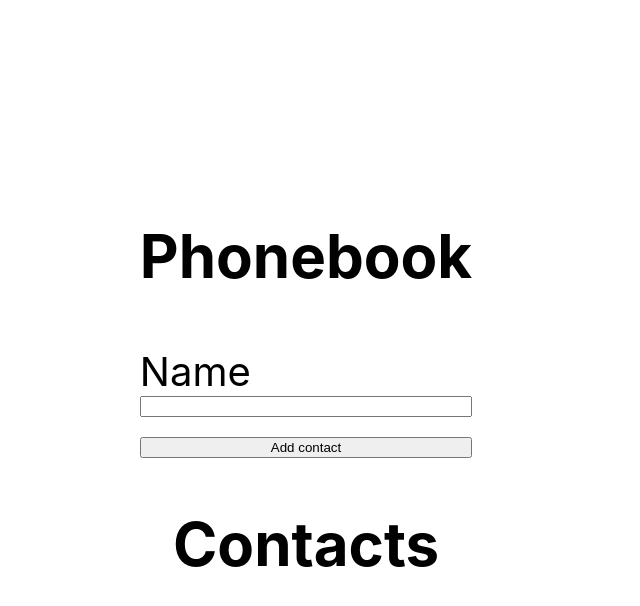
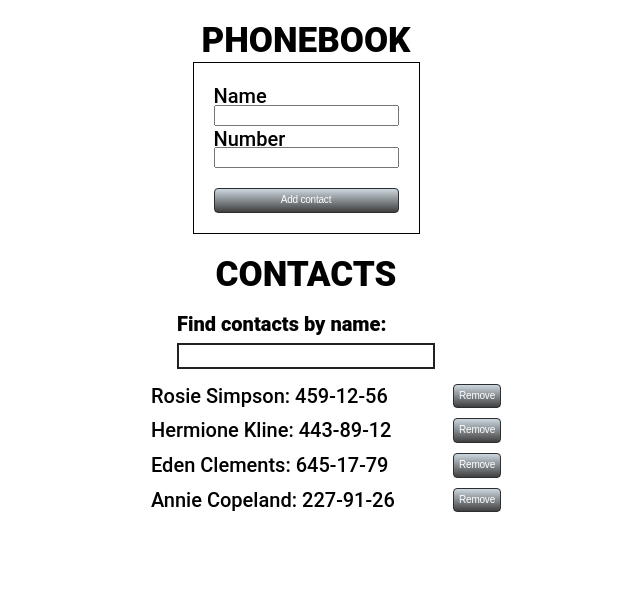
Before and after one commit to Aviathor2002/goit-react-hw-08-phonebook, a React (Create React App) app: page / in a window 1280 px wide. Shown: the top 606 px of the page, without its empty margins (334-974 px from the left). Built offline with nearby package versions, Linux system fonts and the light colour scheme.

Commit message:
finish task 2

```diff
--- a/package.json
+++ b/package.json
@@ -11,6 +11,7 @@
     "react": "^18.1.0",
     "react-dom": "^18.1.0",
     "react-scripts": "5.0.1",
+    "styled-components": "^5.3.6",
     "web-vitals": "^2.1.3"
   },
   "scripts": {
--- a/src/components/App.jsx
+++ b/src/components/App.jsx
@@ -1,47 +1,73 @@
 import React, { Component } from 'react';
 import Phonebook from './Phonebook/Phonebook';
 import { nanoid } from 'nanoid';
+import { Filter } from './Filter/Filter';
+import { Contacts } from './Contacts/Contacts';
+import { MainContainer, Title } from './App.style';
 class App extends Component {
   state = {
-    contacts: [],
-    name: '',
+    contacts: [
+      { id: 'id-1', name: 'Rosie Simpson', number: '459-12-56' },
+      { id: 'id-2', name: 'Hermione Kline', number: '443-89-12' },
+      { id: 'id-3', name: 'Eden Clements', number: '645-17-79' },
+      { id: 'id-4', name: 'Annie Copeland', number: '227-91-26' },
+    ],
+    filter: '',
   };
 
-  addContact = text => {
-    console.log(text);
+  reviseExistName = person => {
+    return this.state.contacts.some(
+      contact => contact.name.toLowerCase() === person.toLowerCase()
+    );
+  };
 
+  addContact = ({ name, number }) => {
     const contact = {
       id: nanoid(),
-      text,
+      name,
+      number,
     };
+
+    if (this.reviseExistName(name)) {
+      return alert(`Sorry, but ${contact.name} is already in contacts`);
+    }
 
     this.setState(prevState => ({
       contacts: [contact, ...prevState.contacts],
     }));
   };
+
+  changeFilter = e => {
+    this.setState({ filter: e.currentTarget.value });
+  };
+
+  filterContacts = () => {
+    const normalizeFilter = this.state.filter.toLowerCase();
+
+    return this.state.contacts.filter(contact =>
+      contact.name.toLowerCase().includes(normalizeFilter)
+    );
+  };
+
+  removeContact = id => {
+    this.setState(({ contacts }) => {
+      return {
+        contacts: contacts.filter(contact => contact.id !== id),
+      };
+    });
+  };
+
   render() {
+    const filterContacts = this.filterContacts();
+
     return (
-      <div
-        style={{
-          height: '100vh',
-          display: 'flex',
-          justifyContent: 'center',
-          alignItems: 'center',
-          fontSize: 40,
-          color: '#010101',
-          flexDirection: 'column',
-        }}
-      >
+      <MainContainer>
+        <Title>Phonebook</Title>
         <Phonebook onSubmitAccept={this.addContact} />
-        <section>
-          <h1>Contacts</h1>
-          <ul>
-            {this.state.contacts.map(({ id, text }) => {
-              return <li key={id}>{text}</li>;
-            })}
-          </ul>
-        </section>
-      </div>
+        <Title>Contacts</Title>
+        <Filter value={this.state.filter} onChange={this.changeFilter} />
+        <Contacts contacts={filterContacts} receiveID={this.removeContact} />
+      </MainContainer>
     );
   }
 }
--- /dev/null
+++ b/src/components/App.style.jsx
@@ -0,0 +1,22 @@
+import styled from 'styled-components';
+
+export const MainContainer = styled.div`
+  display: flex;
+  justify-content: center;
+  align-items: center;
+  font-size: 40px;
+  color: #010101;
+  flex-direction: column;
+`;
+
+export const Title = styled.h1`
+  font-family: 'Roboto';
+  font-style: normal;
+  font-weight: 900;
+  font-size: 35px;
+  line-height: calc(24 / 20);
+
+  text-align: center;
+  text-transform: uppercase;
+  margin-top: 20px;
+`;
--- a/src/components/Contacts/Contacts.jsx
+++ b/src/components/Contacts/Contacts.jsx
@@ -0,0 +1,54 @@
+import { List, Item, Text, Button } from './Contacts.style';
+
+export const Contacts = ({ contacts, receiveID }) => {
+  return (
+    <List>
+      {contacts.map(({ id, name, number }) => {
+        return (
+          <Item key={id}>
+            <Text>
+              {name}: {number}
+            </Text>
+            <Button
+              onClick={() => {
+                receiveID(id);
+              }}
+            >
+              Remove
+            </Button>
+          </Item>
+        );
+      })}
+    </List>
+  );
+};
+
+// import React, { Component } from 'react';
+
+// class Contacts extends Component {
+//   render() {
+//     return (
+//       <ul>
+//         {this.props.contacts.map(({ id, name, number }) => {
+//           return (
+//             <li key={id}>
+//               <p>
+//                 {name}: {number}
+//               </p>
+//               <button
+//                 onClick={() => {
+//                   console.log(id);
+//                   this.props.receiveID(id);
+//                 }}
+//               >
+//                 Remove
+//               </button>
+//             </li>
+//           );
+//         })}
+//       </ul>
+//     );
+//   }
+// }
+
+// export default Contacts;
--- a/src/components/Contacts/Contacts.style.jsx
+++ b/src/components/Contacts/Contacts.style.jsx
@@ -0,0 +1,62 @@
+import styled from 'styled-components';
+
+export const List = styled.ul`
+  margin-top: 15px;
+  width: 350px;
+  display: flex;
+  flex-direction: column;
+  gap: 10px;
+  height: 20px;
+`;
+
+export const Item = styled.li`
+  display: flex;
+  justify-content: space-between;
+  align-items: center;
+
+  transition: background-color 500ms linear;
+
+  &:hover {
+    background-color: lightgray;
+  }
+`;
+
+export const Text = styled.p`
+  font-family: 'Roboto';
+  font-style: normal;
+  font-weight: 500;
+  font-size: 20px;
+  line-height: calc(20 / 24);
+  margin-right: 30px;
+`;
+
+export const Button = styled.button`
+  background-image: linear-gradient(#ccd7df, #3f3f3f);
+  border: 1px solid #2c2e2f;
+  border-radius: 4px;
+  box-sizing: border-box;
+  color: #ffffff;
+  cursor: pointer;
+
+  display: block;
+
+  font-size: 10px;
+  font-weight: 400;
+  letter-spacing: -0.022em;
+  line-height: 1.47059;
+  min-width: 30px;
+  overflow: visible;
+  padding: 4px 5px;
+  text-align: center;
+
+  &:hover {
+    background-image: linear-gradient(#d53b3b, #850305);
+    border-color: #2c2e2f;
+    text-decoration: none;
+  }
+
+  &:focus {
+    box-shadow: rgba(207, 41, 50, 0.5) 0 0 0 3px;
+    outline: none;
+  }
+`;
--- /dev/null
+++ b/src/components/Filter/Filter.jsx
@@ -0,0 +1,12 @@
+import React from 'react';
+
+import { Input, Label } from './Filter.style';
+
+export const Filter = ({ value, onChange }) => {
+  return (
+    <Label>
+      Find contacts by name:
+      <Input type="text" value={value} onChange={onChange} />
+    </Label>
+  );
+};
--- /dev/null
+++ b/src/components/Filter/Filter.style.jsx
@@ -0,0 +1,28 @@
+import styled from 'styled-components';
+
+export const Label = styled.label`
+  display: flex;
+  flex-direction: column;
+  margin-top: 5px;
+
+  font-family: 'Roboto';
+  font-style: normal;
+  font-weight: 800;
+  font-size: 20px;
+  line-height: calc(20 / 24);
+  margin-top: 20px;
+`;
+
+export const Input = styled.input`
+  margin: auto;
+  margin-top: 10px;
+  border: solid #212121 2px;
+  height: 20px;
+  width: 250px;
+
+  transition: background-color 500ms linear;
+
+  &:focus {
+    background-color: lightblue;
+  }
+`;
--- a/src/components/Phonebook/Phonebook.jsx
+++ b/src/components/Phonebook/Phonebook.jsx
@@ -1,53 +1,55 @@
-const { Component } = require('react');
+import React, { Component } from 'react';
+import { Form, Label, Button } from './Phonebook.style';
+class Phonebook extends Component {
+  state = { name: '', number: '' };
 
-class Phonebook extends Component {
-  state = { name: '' };
-
-  handleNameChange = e => {
-    this.setState({ name: e.currentTarget.value });
+  handleInputChange = e => {
+    this.setState({ [e.currentTarget.name]: e.currentTarget.value });
   };
 
   handleSubmit = e => {
     e.preventDefault();
 
-    this.props.onSubmitAccept(this.state.name);
+    this.props.onSubmitAccept(this.state);
+
     this.reset();
   };
 
   reset = () => {
-    this.setState({ name: '' });
+    this.setState({ name: '', number: '' });
   };
 
   render() {
     return (
-      <section>
-        <h1>Phonebook</h1>
-        <form
-          onSubmit={this.handleSubmit}
-          style={{
-            display: 'flex',
-            flexDirection: 'column',
-          }}
-        >
-          <label
-            style={{ display: 'flex', flexDirection: 'column', marginTop: 5 }}
-          >
+      <Form onSubmit={this.handleSubmit}>
+        <Label>
           Name
           <input
             value={this.state.name}
-              onChange={this.handleNameChange}
+            onChange={this.handleInputChange}
             type="text"
             name="name"
             pattern="^[a-zA-Zа-яА-Я]+(([' -][a-zA-Zа-яА-Я ])?[a-zA-Zа-яА-Я]*)*$"
             title="Name may contain only letters, apostrophe, dash and spaces. For example Adrian, Jacob Mercer, Charles de Batz de Castelmore d'Artagnan"
             required
           />
-          </label>
-          <button type="submit" style={{ marginTop: 20 }}>
+        </Label>
+        <Label>
+          Number
+          <input
+            value={this.state.number}
+            onChange={this.handleInputChange}
+            type="tel"
+            name="number"
+            pattern="\+?\d{1,4}?[-.\s]?\(?\d{1,3}?\)?[-.\s]?\d{1,4}[-.\s]?\d{1,4}[-.\s]?\d{1,9}"
+            title="Phone number must be digits and can contain spaces, dashes, parentheses and can start with +"
+            required
+          />
+        </Label>
+        <Button type="submit" style={{ marginTop: 20 }}>
           Add contact
-          </button>
-        </form>
-      </section>
+        </Button>
+      </Form>
     );
   }
 }
--- a/src/components/Phonebook/Phonebook.style.jsx
+++ b/src/components/Phonebook/Phonebook.style.jsx
@@ -0,0 +1,51 @@
+import styled from 'styled-components';
+
+export const Form = styled.form`
+  border: solid 1px black;
+  padding: 20px;
+  display: flex;
+  flex-direction: column;
+
+  font-family: 'Roboto';
+  font-style: normal;
+  font-weight: 500;
+  font-size: 20px;
+  line-height: calc(20 / 24);
+`;
+
+export const Label = styled.label`
+  display: flex;
+  flex-direction: column;
+  margin-top: 5px;
+`;
+
+export const Button = styled.button`
+  background-image: linear-gradient(#ccd7df, #3f3f3f);
+  border: 1px solid #2c2e2f;
+  border-radius: 4px;
+  box-sizing: border-box;
+  color: #ffffff;
+  cursor: pointer;
+
+  display: block;
+
+  font-size: 10px;
+  font-weight: 400;
+  letter-spacing: -0.022em;
+  line-height: 1.47059;
+  min-width: 30px;
+  overflow: visible;
+  padding: 4px 5px;
+  text-align: center;
+
+  &:hover {
+    background-image: linear-gradient(#3d94d9, #0067b9);
+    border-color: #2c2e2f;
+    text-decoration: none;
+  }
+
+  &:focus {
+    box-shadow: rgba(131, 192, 253, 0.5) 0 0 0 3px;
+    outline: none;
+  }
+`;
--- a/src/index.css
+++ b/src/index.css
@@ -13,3 +13,17 @@ code {
   font-family: source-code-pro, Menlo, Monaco, Consolas, 'Courier New',
     monospace;
 }
+
+h1,
+h2,
+h3,
+h4,
+li,
+p {
+  margin: 0;
+}
+
+ul {
+  margin: 0;
+  list-style: none;
+}
```
Also changed, not shown: 1 other file (tests, documents, lock files or other folders). Lines whose indentation alone changed are shown as unchanged.
